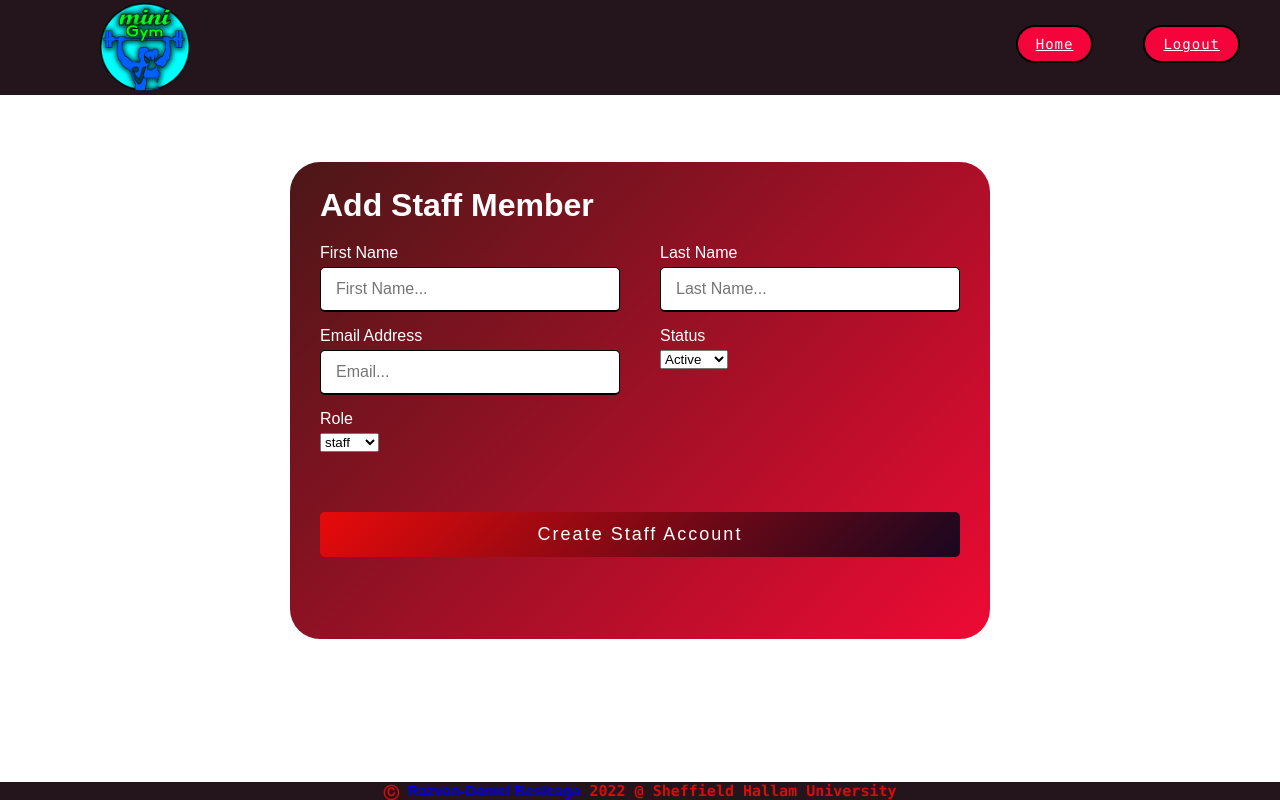
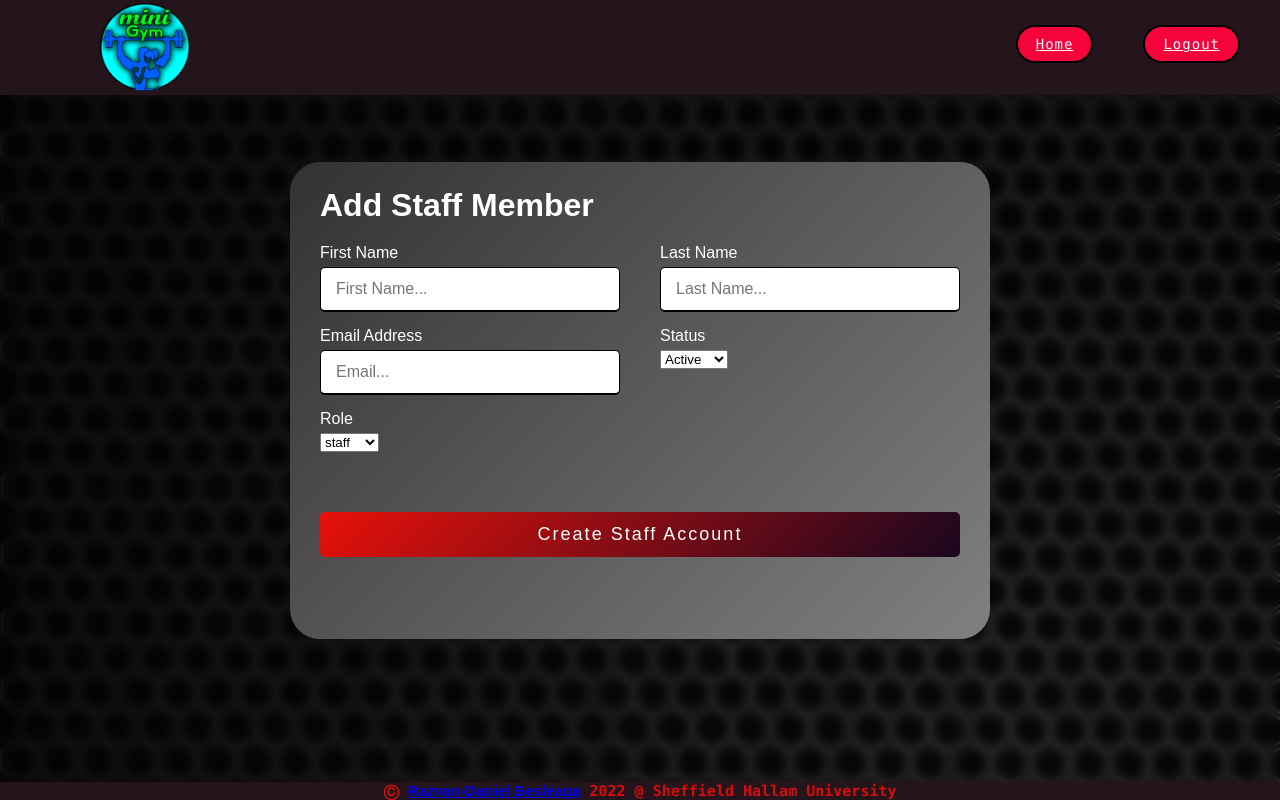
Before and after one commit to aGamer106/databases-and-web-assignment, a PHP site: page /Assignment/createStaffAccount.php in a window 1280 px wide. Run offline with PHP 8.4, Linux system fonts and the light colour scheme; the visitor is signed in with stand-in values (Sample User, id 1).

Commit message:
few changes here;

```diff
--- a/style/create-staff.css
+++ b/style/create-staff.css
@@ -11,7 +11,7 @@ body {
     justify-content: center;
     align-items: center;
     padding: 15px;
-    /*background-image: url("photos/register-background.jpg");*/
+    background-image: url("photos/admin-bg.jpg");
     overflow: hidden;
     background-repeat: no-repeat;
     backdrop-filter: blur(5px);
@@ -20,7 +20,7 @@ body {
 .container {
     max-width: 700px;
     width: 100%;
-    background: linear-gradient(135deg, #4b1717, #ee0a34);
+    background: linear-gradient(135deg, #343131, #818080);
     padding: 25px 30px;
     border-radius: 30px;
 }
@@ -104,7 +104,7 @@ form .button input {
     font-weight: 500;
     letter-spacing: 2px;
     border-radius: 5px;
-    background: linear-gradient(135deg, #e80a0a, #19071f);
+    background: linear-gradient(135deg, #e8110a, #19071f);
 }
 
 form .button input:hover {
```
